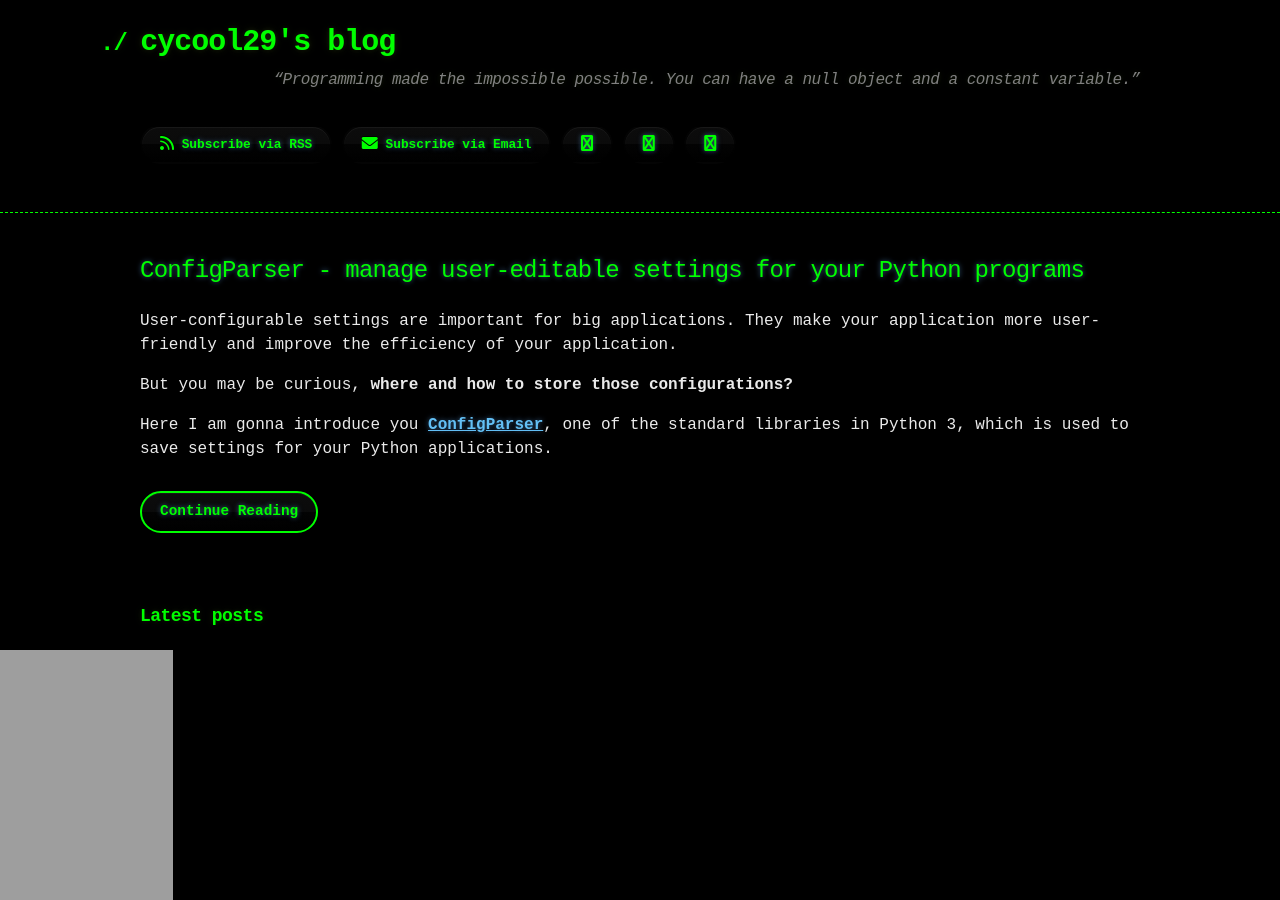
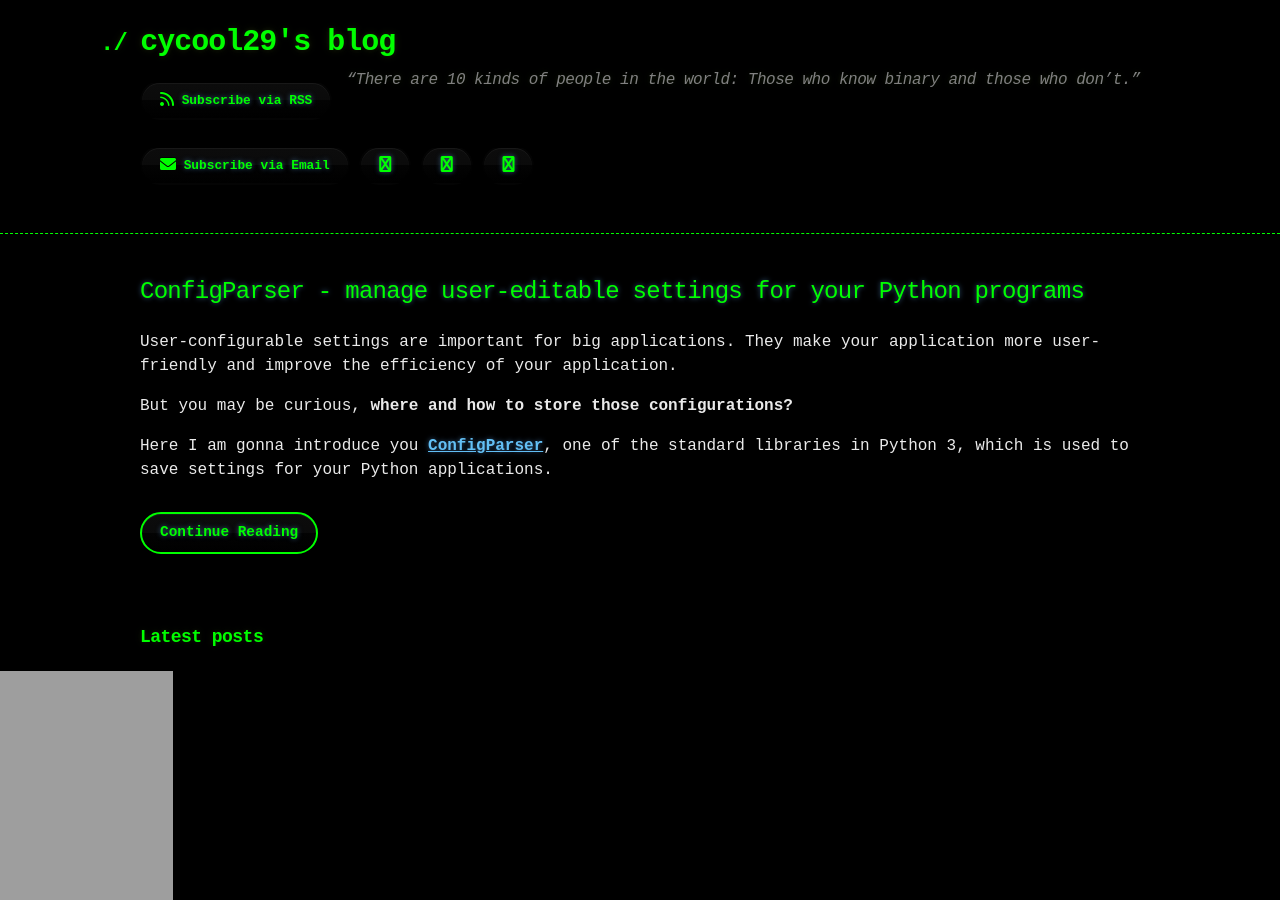
Before and after one commit to cycool29/cycool29.github.io, a Jekyll site: the page built from index.md, in a window 1280 px wide and 900 px high. Built offline with Jekyll 4.4.1, drawn with Linux system fonts in a browser that asks for light colours; a style sheet for code colours, icons or effects is not loaded.

Commit message:
Update quotes

```diff
--- a/_config.yml
+++ b/_config.yml
@@ -1,5 +1,5 @@
 title: cycool29's blog
-description: "“Programming made the impossible possible. You can have a null object and a constant variable.” "
+description: "“There are 10 kinds of people in the world: Those who know binary and those who don’t.” "
 author: cycool29
 url: https://cycool29.github.io
 timezone: UTC
```
